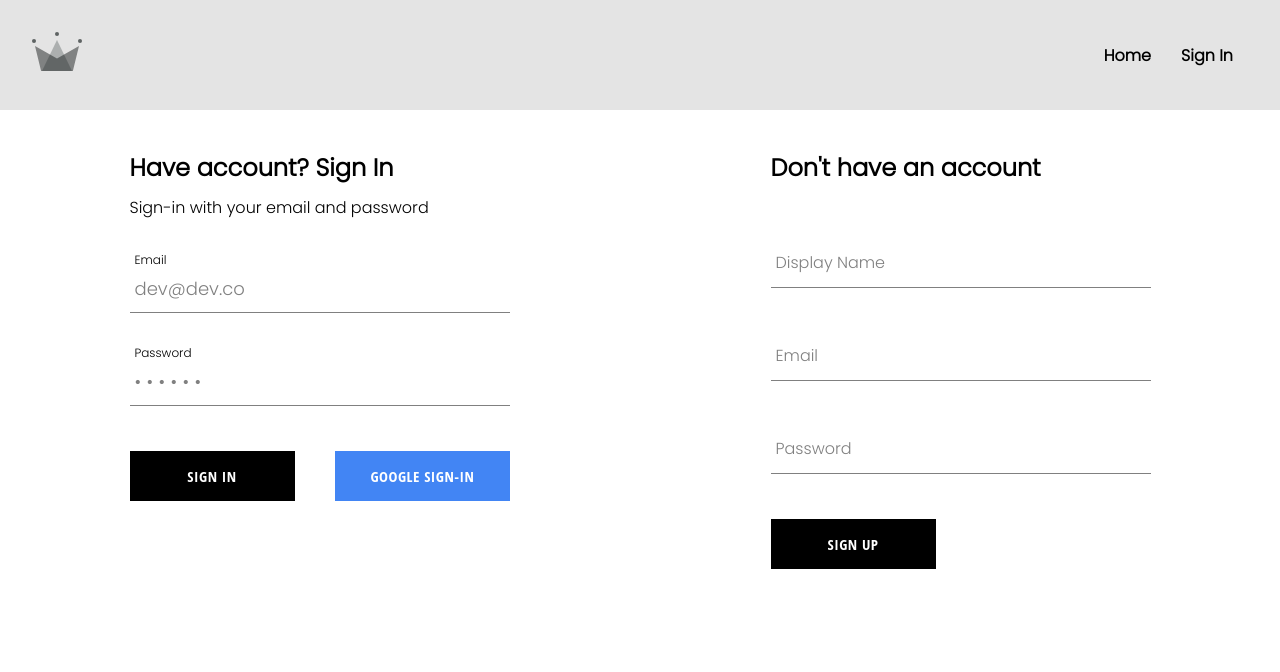
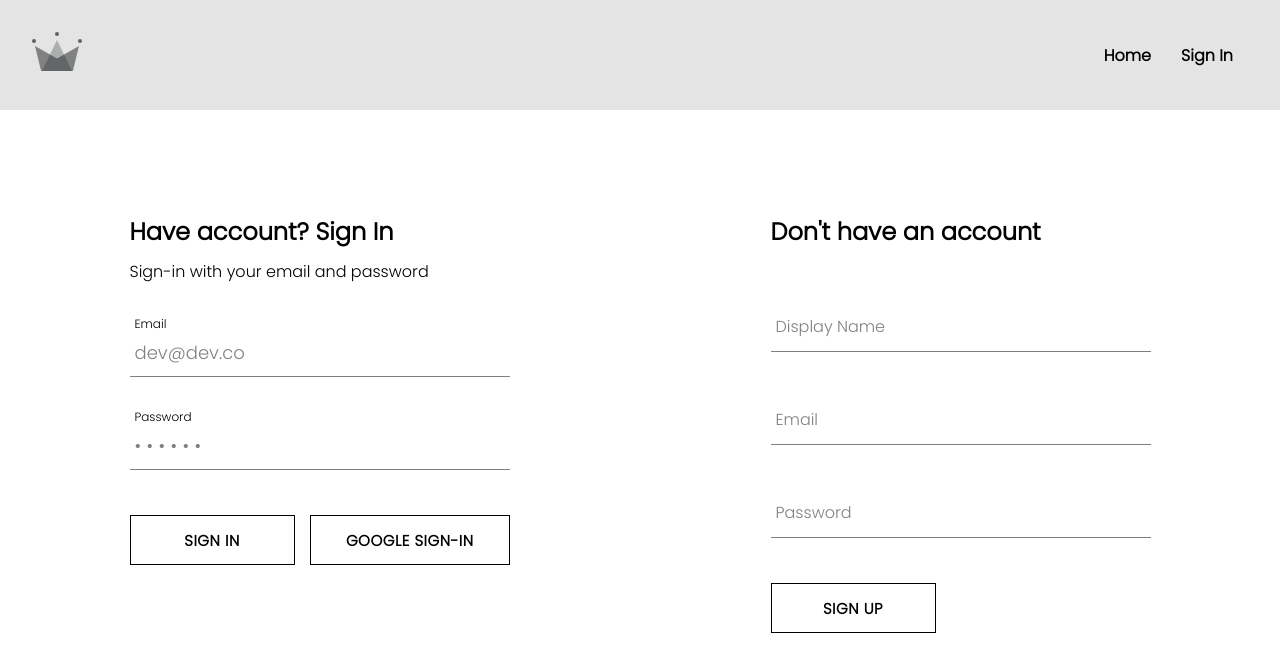
Before and after one commit to dork7/the_project, a React (Vite) app: page /auth in a window 1280 px wide. Shown: the top 672 px of the page. Built offline with nearby package versions, Linux system fonts and the light colour scheme.

Commit message:
button CSS" gi tpush

```diff
--- a/src/components/Button/button.styles.css
+++ b/src/components/Button/button.styles.css
@@ -6,25 +6,16 @@
     line-height: 50px;
     padding: 0 35px 0 35px;
     font-size: 15px;
-    background-color: black;
-    color: white;
     text-transform: uppercase;
-    font-family: 'Open Sans Condensed';
     font-weight: bolder;
     border: none;
     cursor: pointer;
     display: flex;
     justify-content: center;
 
-    &:hover {
-        background-color: white;
-        color: black;
-        border: 1px solid black;
-    }
-
     &.google-sign-in {
         background-color: #4285f4;
-        color: white;
+        /* color: white; */
 
         &:hover {
             background-color: #357ae8;
@@ -44,3 +35,18 @@
         }
     }
 }
+
+.btn-slide {
+    background: linear-gradient(to right, #fff 50%, #000 50%);
+    background-size: 200% 100%;
+    background-position: 0 0;
+    -webkit-transition: background-position .3s ease-out;
+    -moz-transition: background-position .3s ease-out;
+    transition: background-position .3s ease-out;
+    border: 1px solid black;
+}
+
+.btn-slide:hover {
+    background-position: -100% 0;
+    color: #fff
+}
--- a/src/components/Button/index.tsx
+++ b/src/components/Button/index.tsx
@@ -5,9 +5,14 @@ const BUTTON_TYPE_CLASSES: any = {
 }
 const Button = ({ children, buttonType, ...rest }: any) => {
     return (
-        <button className={`button-container ${BUTTON_TYPE_CLASSES[buttonType]}`} {...rest}>
-            {children}
-        </button>
+        <>
+            {/* <button className={`button-container ${BUTTON_TYPE_CLASSES[buttonType]}`} {...rest}>
+                {children}
+            </button> */}
+            <button className={` button-container  btn-slide ${BUTTON_TYPE_CLASSES[buttonType]}`} {...rest}>
+                {children}
+            </button>
+        </>
     )
 }
 
--- a/src/components/FormInput/FormInput.component.tsx
+++ b/src/components/FormInput/FormInput.component.tsx
@@ -3,7 +3,7 @@ import './form-input.style.scss'
 const FormInput = ({ label, ...rest }: any) => {
     return (
         <div className='group'>
-            <input class='form-input' {...rest} />
+            <input className='form-input' {...rest} />
             {
                 label && <label className={`${rest.value.length ? 'shrink' : ''} form-input-label`}>{label}</label>
             }
--- a/src/components/SignUpForm/signup.style.scss
+++ b/src/components/SignUpForm/signup.style.scss
@@ -2,6 +2,8 @@
     display: flex;
     flex-direction: column;
     width: 380px;
+    margin: 4rem auto;
+    // flex: 1 20px 1;
 
     h2 {
         margin: 10px 0
--- a/src/routes/auth/auth.styles.scss
+++ b/src/routes/auth/auth.styles.scss
@@ -3,5 +3,5 @@
     gap: 2px;
     justify-content: space-around;
     margin: 30px auto;
-    // width: 900px;
+    flex-wrap: wrap;
 }
```
